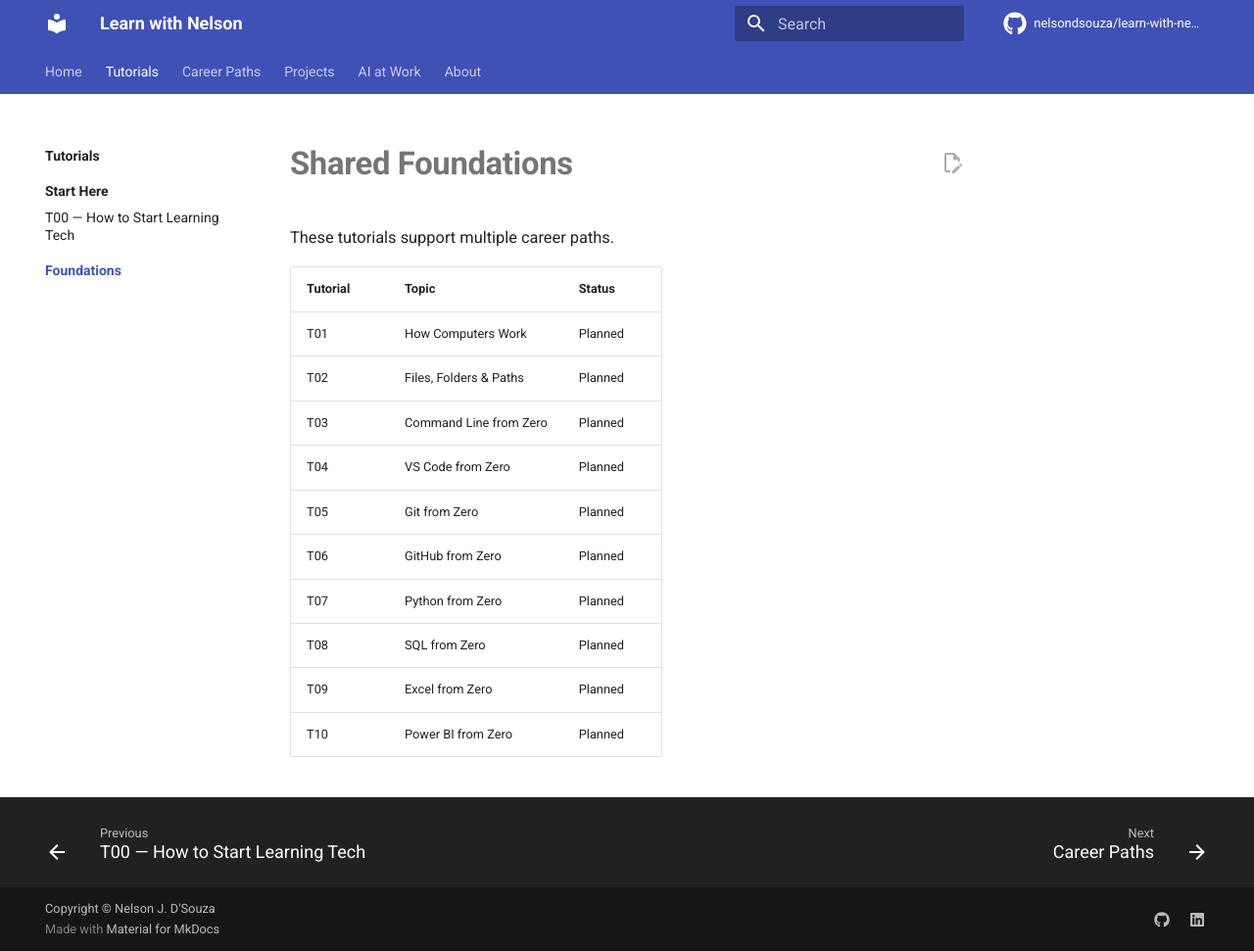
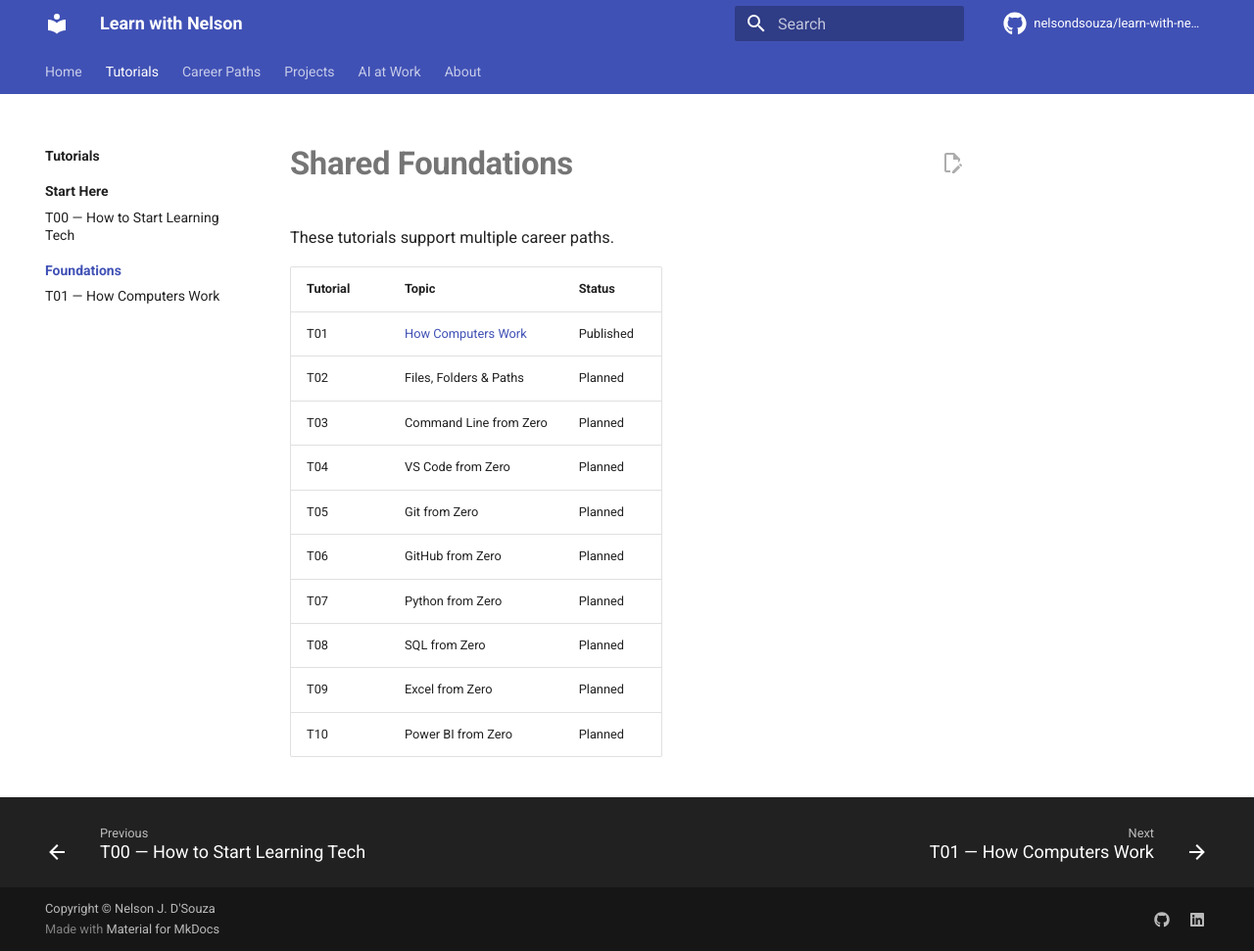
Before and after one commit to nelsondsouza/nelsondsouza.github.io, an MkDocs documentation site: the page built from site/tutorials/foundations/index.md, in a window 1280 px wide and 971 px high. Shown: the whole window at 98% size. Built offline with MkDocs 1.6.1 and Material for MkDocs 9.7.7, drawn with Linux system fonts in a browser that asks for light colours; comment, search, counter and statistics services are not loaded.

Commit message:
Add T01 How Computers Work

```diff
--- a/mkdocs.yml
+++ b/mkdocs.yml
@@ -75,6 +75,7 @@ nav:
           - "T00 — How to Start Learning Tech": tutorials/start-here/t00-how-to-start-learning-tech.md
       - Foundations:
           - tutorials/foundations/index.md
+          - "T01 — How Computers Work": tutorials/foundations/t01-how-computers-work.md
   - Career Paths:
       - career-paths/index.md
       - Developer: career-paths/developer.md
```
Also changed, not shown: site/tutorials/foundations/index.md, site/tutorials/foundations/t01-how-computers-work.md (added).
